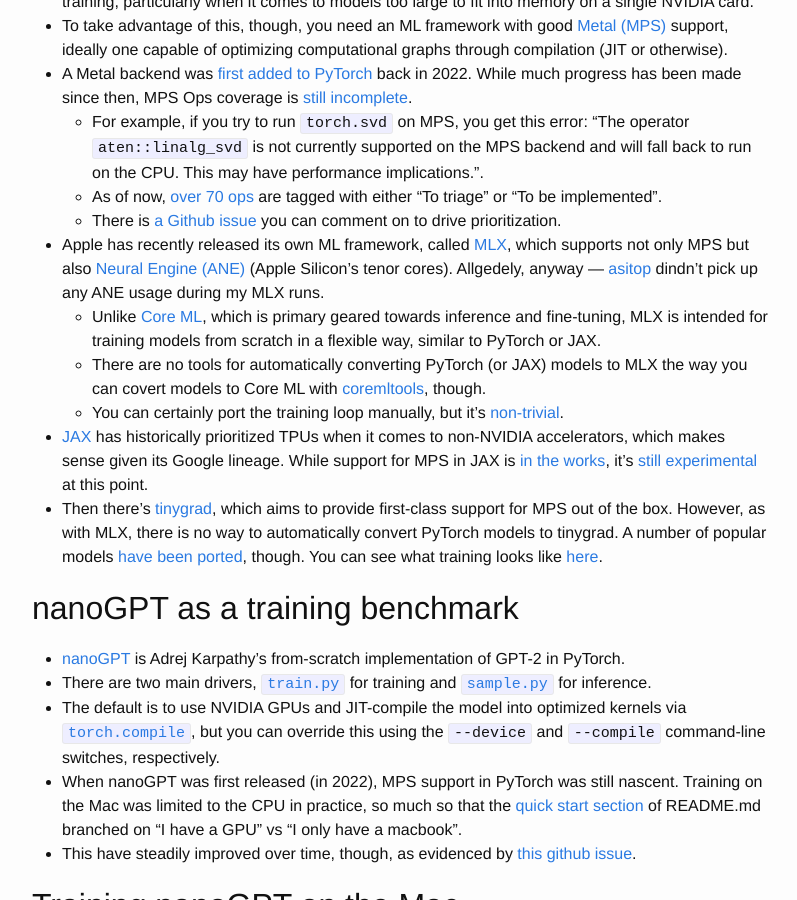
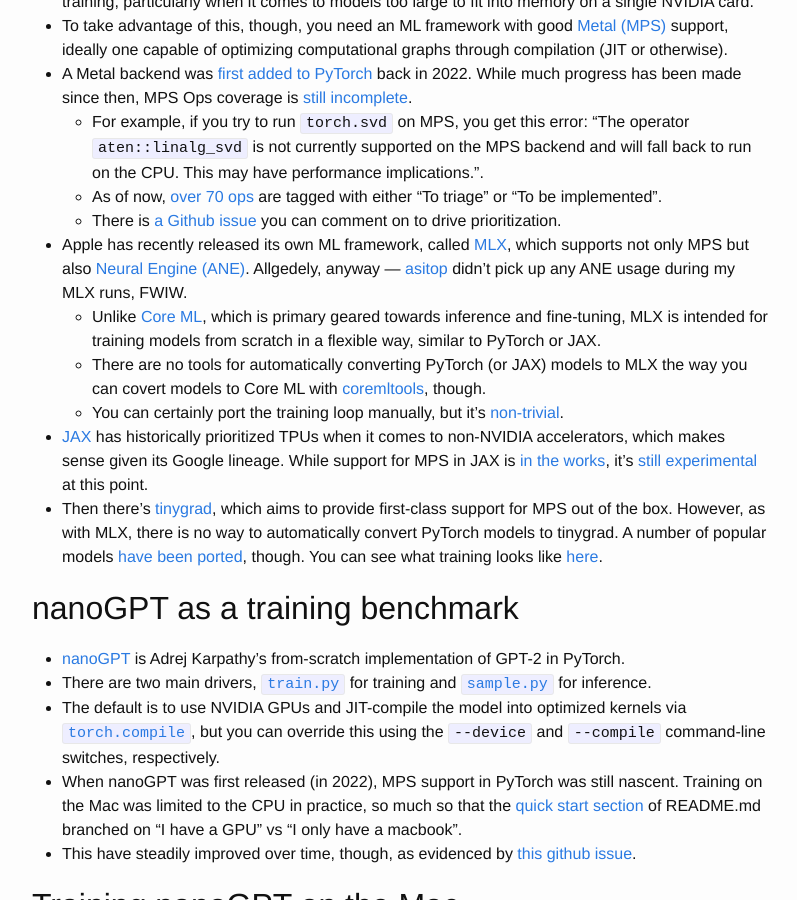
Before and after one commit to vglazer/vglazer.github.io, a Jekyll site: the page built from _posts/2025-09-16-state-of-training-on-metal.md, in a window 1280 px wide and 900 px high, scrolled down 758 px. Shown: the whole window, without its empty margins (238-1035 px from the left). Built offline with Jekyll 4.4.1, drawn with Linux system fonts in a browser that asks for light colours; nearby versions of some CDN libraries.

Commit message:
Typo fix

```diff
--- a/_posts/2025-09-16-state-of-training-on-metal.md
+++ b/_posts/2025-09-16-state-of-training-on-metal.md
@@ -21,7 +21,7 @@ categories: metal jax pytorch llms nanogpt tinygrad mlx ane asitop
   - For example, if you try to run `torch.svd` on MPS, you get this error: "The operator `aten::linalg_svd` is not currently supported on the MPS backend and will fall back to run on the CPU. This may have performance implications.".
   - As of now, [over 70 ops](https://github.com/users/kulinseth/projects/1/views/1) are tagged with either "To triage" or "To be implemented".
   - There is [a Github issue](https://github.com/pytorch/pytorch/issues/77764) you can comment on to drive prioritization.
-- Apple has recently released its own ML framework, called [MLX](https://github.com/ml-explore/mlx), which supports not only MPS but also [Neural Engine (ANE)](https://en.wikipedia.org/wiki/Neural_Engine) (Apple Silicon's tenor cores). Allgedely, anyway &mdash; [asitop](https://github.com/tlkh/asitop) dindn't pick up any ANE usage during my MLX runs.
+- Apple has recently released its own ML framework, called [MLX](https://github.com/ml-explore/mlx), which supports not only MPS but also [Neural Engine (ANE)](https://en.wikipedia.org/wiki/Neural_Engine). Allgedely, anyway &mdash; [asitop](https://github.com/tlkh/asitop) didn't pick up any ANE usage during my MLX runs, FWIW.
   - Unlike [Core ML](https://developer.apple.com/documentation/coreml), which is primary geared towards inference and fine-tuning, MLX is intended for training models from scratch in a flexible way, similar to PyTorch or JAX.
   - There are no tools for automatically converting PyTorch (or JAX) models to MLX the way you can covert models to Core ML with [coremltools](https://github.com/apple/coremltools), though.
   - You can certainly port the training loop manually, but it's [non-trivial](https://github.com/pranavjad/mlx-gpt2).
```
